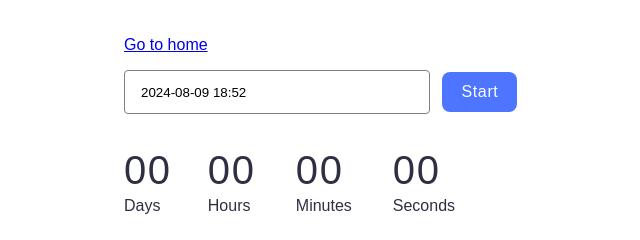
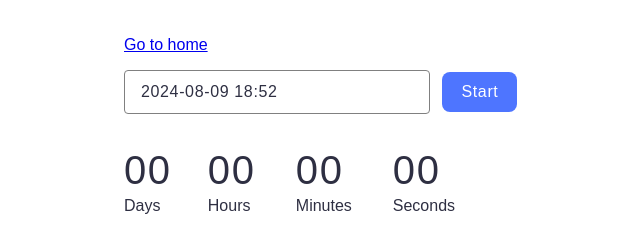
Before and after one commit to Oleksandr-Kalnaus/goit-js-hw-10, a website built with Vite: page src/1-timer.html in a window 1280 px wide. Shown: the full height of the page, 32-672 px from the left. Built offline with nearby package versions, Linux system fonts and the light colour scheme.

Commit message:
FIx timer

```diff
--- a/src/css/1-timer.css
+++ b/src/css/1-timer.css
@@ -12,6 +12,11 @@ input{
     width: 272px;
     height: 26px;
     padding: 8px 16px;
+    font-weight: 400;
+    font-size: 16px;
+    line-height: 1.5;
+    letter-spacing: 0.04em;
+    color: #2e2f42;
 }
 input:hover {
 border: 1px solid #000;
@@ -19,13 +24,7 @@ border: 1px solid #000;
 input:disabled {
     border: 1px solid #4e75ff;
 }
-input::placeholder {
-    font-weight: 400;
-    font-size: 16px;
-    line-height: 1.5;
-    letter-spacing: 0.04em;
-    color: #2e2f42;
-}
+
 button {
     border-radius: 8px;
     padding: 8px 16px;
--- a/src/js/1-timer.js
+++ b/src/js/1-timer.js
@@ -24,7 +24,8 @@ const options = {
         if (userSelectedDate < new Date()) {
             iziToast.error({
                 title: 'Error',
-                message: 'Please choose a date in the future',
+              message: 'Please choose a date in the future',
+              position: 'topRight'
             });
             document.querySelector('button[data-start]').disabled = true;
         } else {
```
